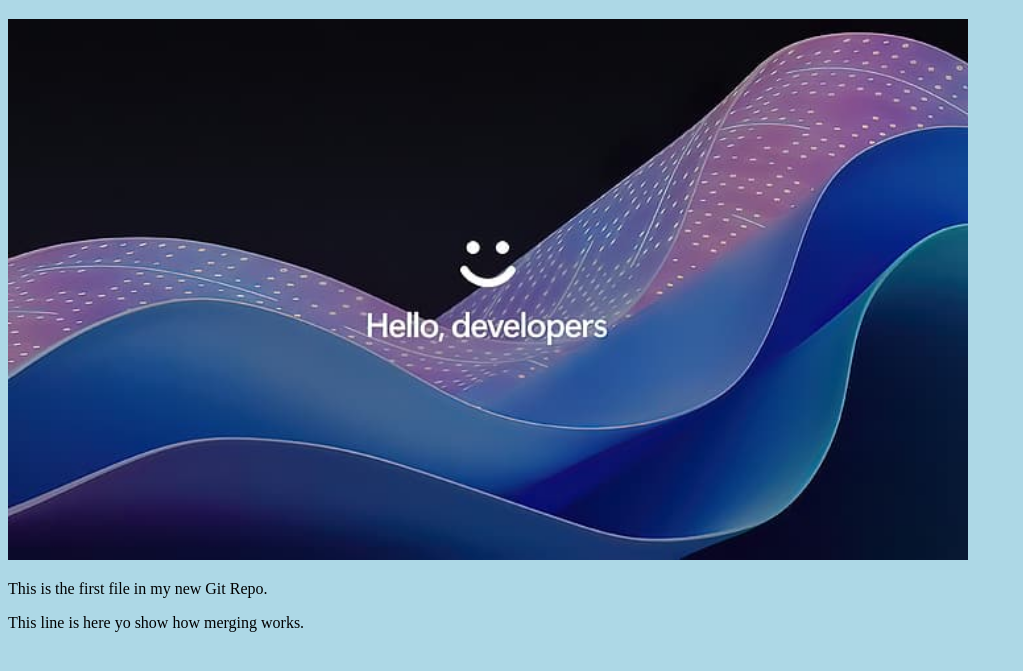
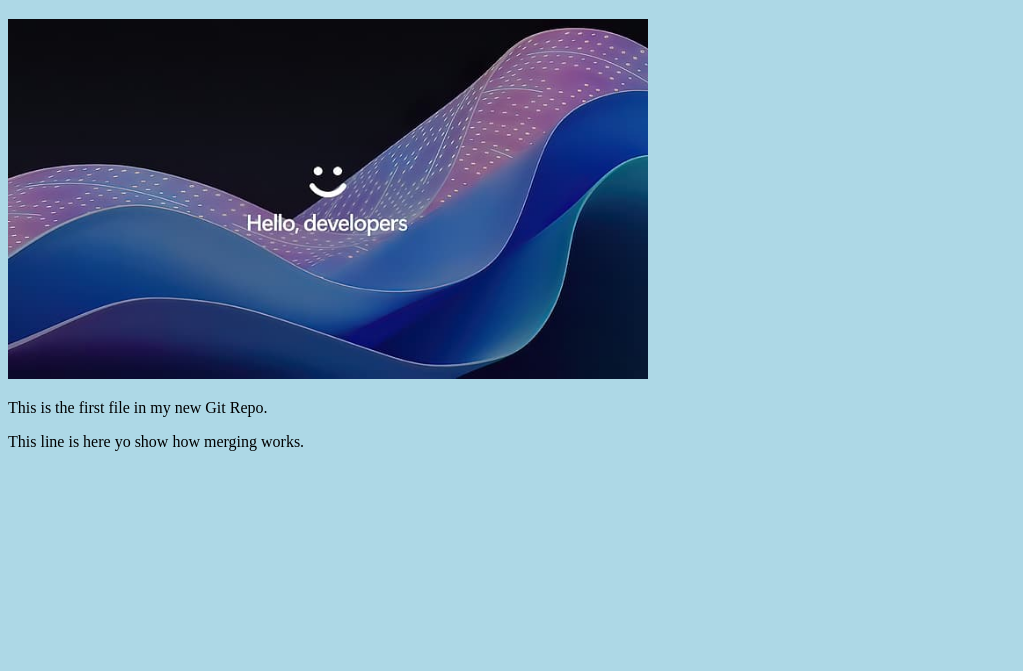
Before and after one commit to 11Anay/Git, a plain HTML site: page index.html in a window 1280 px wide. Shown: the part 61-732 px from the top of the page, without its empty margins (0-1023 px from the left). Drawn offline with Linux system fonts and the light colour scheme; files whose address does not match are found by name.

Commit message:
Updated index.html. Resized image

```diff
--- a/index.html
+++ b/index.html
@@ -7,7 +7,7 @@
 <body>
 
 <h1>Hello developers!</h1>
-<div><img src="C:\Users\1951a\gitprac\hello-developers.jpg" alt="Hello developers from space"style="width:100%;max-width:960px"></div>
+<div><img src="C:\Users\1951a\gitprac\hello-developers.jpg" alt="Hello developers from space"style="width:100%;max-width:640px"></div>
 <p>This is the first file in my new Git Repo.</p>
 <p>This line is here yo show how merging works.</p>
 
```
